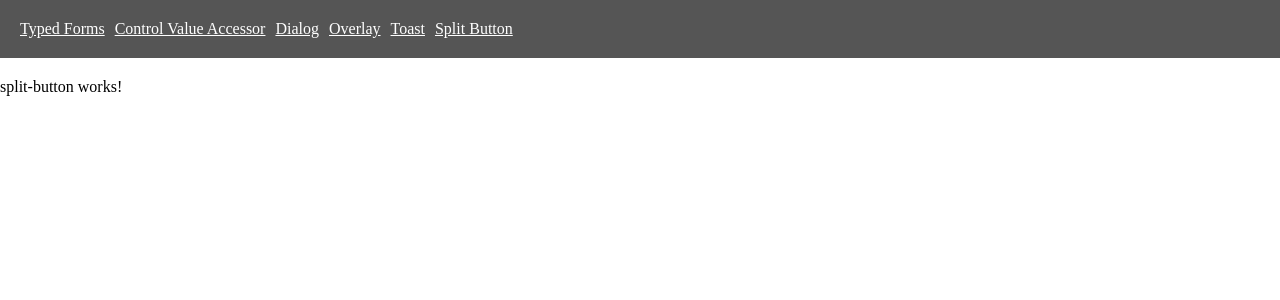
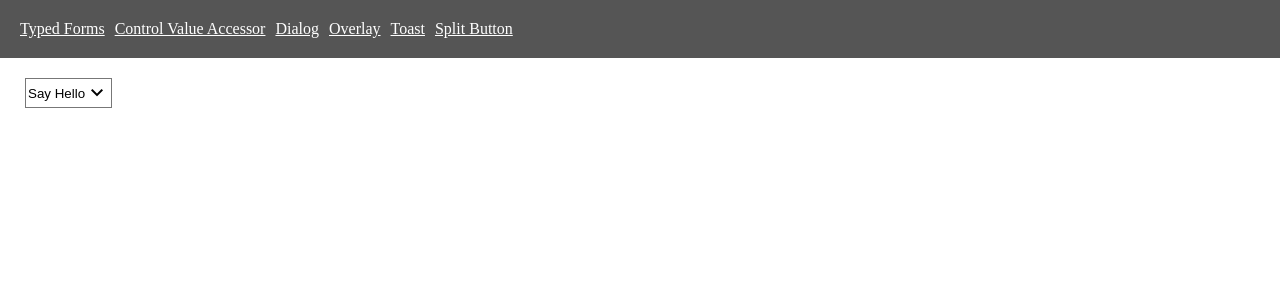
Before and after one commit to teebee78/ng14, an Angular app: page /split-button in a window 1280 px wide. Shown: the top 300 px of the page. Built offline with nearby package versions, Linux system fonts and the light colour scheme.

Commit message:
first version of the split button

```diff
--- a/src/app/app.module.ts
+++ b/src/app/app.module.ts
@@ -42,7 +42,8 @@ import { SplitButtonModule } from './split-button/split-button.module';
     DialogModule,
 		OverlayModule,
     ToastModule,
-    SplitButtonModule
+    OverlayModule,
+    SplitButtonModule,
   ],
   providers: [],
   bootstrap: [AppComponent]
--- a/src/app/split-button-demo/split-button-demo.component.html
+++ b/src/app/split-button-demo/split-button-demo.component.html
@@ -1,3 +1,19 @@
 <app-split-button>
 
+    <ng-template splitButtonDefaultAction>
+        <button (click)="onPrimrayAction()">Say Hello</button>
+    </ng-template>
+
+    <ng-template splitButtonAction>
+        <button (click)="onAction('1')">Say 1</button>
+    </ng-template>
+
+    <ng-template splitButtonAction>
+        <button (click)="onAction('2')">Say 2</button>
+    </ng-template>
+
+    <ng-template splitButtonAction>
+        <button (click)="onAction('3')">Say 3</button>
+    </ng-template>
+
 </app-split-button>
--- a/src/app/split-button-demo/split-button-demo.component.scss
+++ b/src/app/split-button-demo/split-button-demo.component.scss
@@ -0,0 +1,3 @@
+:host {
+    padding: 25px;
+}
--- a/src/app/split-button-demo/split-button-demo.component.ts
+++ b/src/app/split-button-demo/split-button-demo.component.ts
@@ -12,4 +12,11 @@ export class SplitButtonDemoComponent implements OnInit {
   ngOnInit(): void {
   }
 
+  public onPrimrayAction() {
+    console.log('hello world');
+  }
+
+  public onAction(message: string) {
+    console.log(`action ${message} clicked`)
+  }
 }
--- /dev/null
+++ b/src/app/split-button/split-button-action.directive.ts
@@ -0,0 +1,10 @@
+import { Directive, TemplateRef } from '@angular/core';
+
+@Directive({
+  selector: 'app-split-button ng-template[splitButtonAction]'
+})
+export class SplitButtonActionDirective {
+
+  constructor(public readonly template: TemplateRef<void>) { }
+
+}
--- /dev/null
+++ b/src/app/split-button/split-button-default-action.directive.ts
@@ -0,0 +1,12 @@
+import { Directive, TemplateRef } from '@angular/core';
+
+@Directive({
+ selector: '[app-split-button ng-template[splitButtonDefaultAction]]'
+// selector: '[splitButtonDefaultAction]'
+
+})
+export class SplitButtonDefaultActionDirective {
+
+  constructor(public readonly template: TemplateRef<void>) { }
+
+}
--- a/src/app/split-button/split-button/split-button.component.html
+++ b/src/app/split-button/split-button/split-button.component.html
@@ -1 +1,18 @@
-<p>split-button works!</p>
+<div #origin cdkOverlayOrigin>
+    <ng-container *ngTemplateOutlet="defaultAction.template"></ng-container>
+    <!-- <div (click)="onPrimaryAction()">Primary Action</div> -->
+    <span (click)="isExpanded = !isExpanded" class="material-symbols-outlined">
+        {{isExpanded ? "expand_less" : "expand_more"}}
+    </span>
+</div>
+
+<ng-template cdkConnectedOverlay [cdkConnectedOverlayOrigin]="origin" [cdkConnectedOverlayOpen]="isExpanded"
+    cdkConnectedOverlayPanelClass="split-button-overlay-panel" [cdkConnectedOverlayMinWidth]="origin.offsetWidth">
+
+    <ng-container *ngFor="let action of actions">
+        <div (click)="onActionClick()">
+            <ng-container *ngTemplateOutlet="action.template"></ng-container>
+        </div>
+    </ng-container>
+
+</ng-template>
--- a/src/app/split-button/split-button/split-button.component.scss
+++ b/src/app/split-button/split-button/split-button.component.scss
@@ -0,0 +1,34 @@
+:host {
+
+    div {
+        display: inline-flex;
+        border: 1px solid #777777;
+        padding: 2px;
+
+        ::ng-deep button {
+            border: 0;
+            background-color: white;
+        }
+    }
+}
+
+// global style so it's available in the overlay
+::ng-deep .split-button-overlay-panel {
+    display: flex;
+    flex-direction: column;
+    padding: 2px;
+    border-left: 1px solid black;
+    border-right: 1px solid black;
+    border-bottom: 1px solid black;
+
+    align-items: stretch;
+
+    div {
+        button {
+            border: 0;
+            width: 100%;
+            background-color: white;
+            text-align: left;
+        }
+    }
+}
--- a/src/app/split-button/split-button/split-button.component.ts
+++ b/src/app/split-button/split-button/split-button.component.ts
@@ -1,15 +1,45 @@
+import { ContentChild } from '@angular/core';
+import { ContentChildren } from '@angular/core';
+import { ChangeDetectionStrategy } from '@angular/core';
+import { AfterContentInit } from '@angular/core';
+import { QueryList } from '@angular/core';
 import { Component, OnInit } from '@angular/core';
+import { SplitButtonActionDirective } from '../split-button-action.directive';
+import { SplitButtonDefaultActionDirective } from '../split-button-default-action.directive';
 
 @Component({
   selector: 'app-split-button',
   templateUrl: './split-button.component.html',
-  styleUrls: ['./split-button.component.scss']
+  styleUrls: ['./split-button.component.scss'],
+  changeDetection: ChangeDetectionStrategy.OnPush,
 })
-export class SplitButtonComponent implements OnInit {
+export class SplitButtonComponent implements OnInit, AfterContentInit {
+
+  public isExpanded = false;
+
+  @ContentChild(SplitButtonDefaultActionDirective, {static: true})
+  public defaultAction!: SplitButtonDefaultActionDirective;
+
+  @ContentChildren(SplitButtonActionDirective)
+  public actions!: QueryList<SplitButtonActionDirective>;
 
   constructor() { }
 
   ngOnInit(): void {
   }
 
+  public onPrimaryAction() {
+    console.log('>>>> onPrimaryAction');
+  }
+
+  public onDefaultActionClick(event: Event) {
+
+  }
+
+  public ngAfterContentInit(): void {
+    console.log('ngAfterContentInit', this.defaultAction);
+  }
+  public onActionClick() {
+    this.isExpanded = false;
+  }
 }
```
Also changed, not shown: src/app/split-button/split-button.module.ts (+11 -4 lines).
